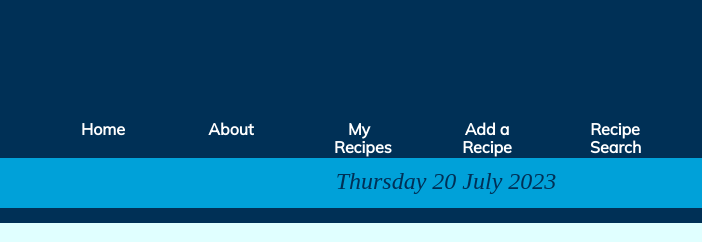
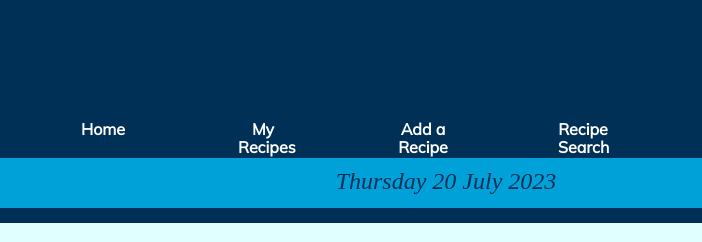
Before and after one commit to cateschmidt/paleorecipes, a website: page search.html in a window 1280 px wide. Shown: the top 242 px of the page, 194-896 px from the left. Drawn offline with Linux system fonts and the light colour scheme; no server answers; a web font is replaced by a local one.

Commit message:
delete about link on search.html

```diff
--- a/search.html
+++ b/search.html
@@ -43,7 +43,6 @@
         <ul class="navigation">
           <li><a id="menu" href="#">.</a></li>
           <li><a href="../index.html">Home</a></li>
-          <li><a href="../about.html">About</a></li>
           <li><a href="../recipebox.html">My Recipes</a></li>
           <li><a href="../addrecipe.html">Add a Recipe</a></li>
           <li><a href="../search.html">Recipe Search</a></li>
```
